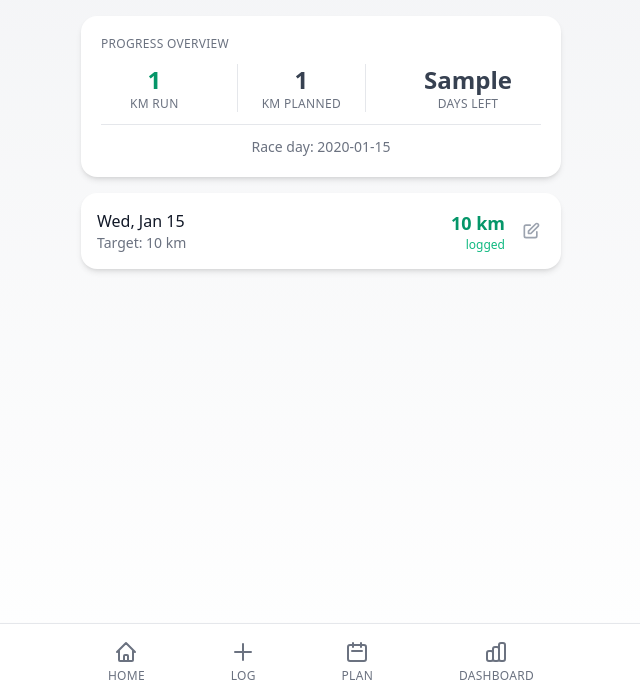
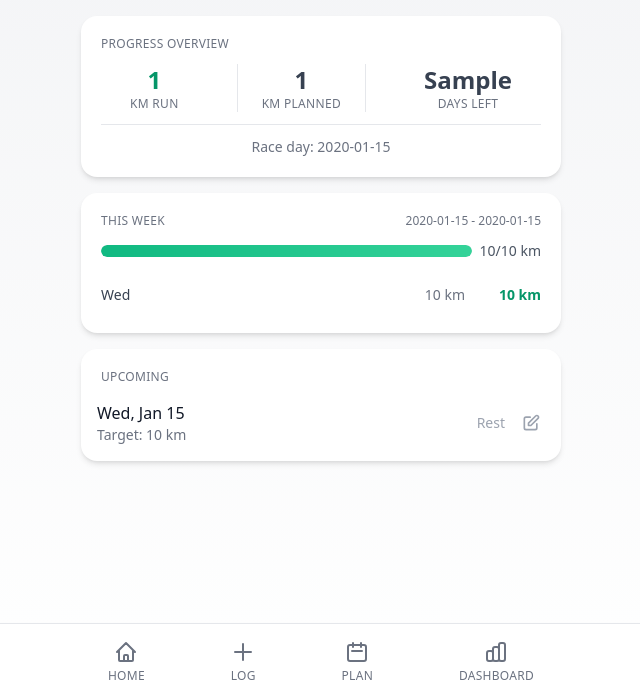
Before and after one commit to dancullum/running-log, a Flask app: template webapp/templates/plan.html in a window 1280 px wide. Shown: the part 100-800 px from the top of the page, without its empty margins (319-959 px from the left). Run offline with Flask 3, Linux system fonts and the light colour scheme; the template is opened without the code that fills it: most values are stand-ins (such as "Sample title", 1, 10 or a date in 2020); parts of the project's set-up code (start-up, migrations or seed data) failed here and were passed over; some libraries are stand-ins or nearby versions.

Commit message:
Add this week summary card to plan page
- Shows Mon-Sun breakdown with daily targets and logged distances
- Progress bar for weekly completion
- Highlights today, shows 'missed' for past unlogged days
- Future schedule shown separately below
- Also fixes multiple runs per day summing on plan page

Co-Authored-By: Claude Opus 4.5 <noreply@anthropic.com>

```diff
--- a/webapp/templates/plan.html
+++ b/webapp/templates/plan.html
@@ -28,21 +28,65 @@
     {% endif %}
 </div>
 
-<!-- Schedule List -->
+<!-- This Week Card -->
+{% if this_week %}
+<div class="bg-white rounded-2xl shadow-md p-5 mb-4">
+    <div class="flex justify-between items-center mb-3">
+        <h2 class="text-xs uppercase tracking-wide text-gray-500 font-medium">This Week</h2>
+        <span class="text-xs text-gray-500">{{ monday.strftime('%b %d') }} - {{ sunday.strftime('%b %d') }}</span>
+    </div>
+
+    <!-- Week Progress -->
+    <div class="flex items-center gap-2 mb-4">
+        <div class="flex-1 bg-gray-200 rounded-full h-3 overflow-hidden">
+            <div class="bg-gradient-to-r from-emerald-500 to-emerald-400 h-full rounded-full transition-all duration-500"
+                 style="width: {{ [(week_logged_total / week_target_total * 100) if week_target_total > 0 else 0, 100]|min }}%"></div>
+        </div>
+        <span class="text-sm font-medium text-gray-600">{{ week_logged_total|format_distance }}/{{ week_target_total|format_distance }} km</span>
+    </div>
+
+    <!-- Daily Breakdown -->
+    <ul class="divide-y divide-gray-100">
+        {% for day in this_week %}
+        <li class="py-2 flex justify-between items-center {% if day.is_today %}bg-gradient-to-r from-amber-50 to-yellow-50 -mx-5 px-5{% endif %}">
+            <div class="flex items-center gap-2">
+                <span class="text-sm font-medium text-gray-700 w-8">{{ day.date.strftime('%a') }}</span>
+                {% if day.is_today %}
+                <span class="bg-amber-400 text-amber-900 text-xs px-1.5 py-0.5 rounded font-semibold">Today</span>
+                {% endif %}
+            </div>
+            <div class="flex items-center gap-3">
+                {% if day.target == 0 %}
+                <span class="text-sm text-gray-400 italic">Rest</span>
+                {% else %}
+                <span class="text-sm text-gray-500">{{ day.target|format_distance }} km</span>
+                {% endif %}
+                {% if day.logged %}
+                <span class="text-sm font-semibold text-emerald-600 w-16 text-right">{{ day.logged|format_distance }} km</span>
+                {% elif day.is_past and day.target > 0 %}
+                <span class="text-sm text-red-400 w-16 text-right">missed</span>
+                {% elif day.target > 0 %}
+                <span class="text-sm text-gray-300 w-16 text-right">—</span>
+                {% else %}
+                <span class="w-16"></span>
+                {% endif %}
+            </div>
+        </li>
+        {% endfor %}
+    </ul>
+</div>
+{% endif %}
+
+<!-- Future Schedule -->
+{% if future_schedule %}
 <div class="bg-white rounded-2xl shadow-md overflow-hidden">
+    <h2 class="text-xs uppercase tracking-wide text-gray-500 font-medium p-5 pb-0">Upcoming</h2>
     <ul class="divide-y divide-gray-100">
-        {% for day in schedule %}
-        <li class="p-4 {% if day.is_today %}bg-gradient-to-r from-amber-50 to-yellow-50{% endif %}">
+        {% for day in future_schedule %}
+        <li class="p-4">
             <div class="flex justify-between items-center">
                 <div>
-                    <div class="flex items-center gap-2">
-                        <span class="font-medium text-gray-900">{{ day.date.strftime('%a, %b %d') }}</span>
-                        {% if day.is_today %}
-                        <span class="bg-amber-400 text-amber-900 text-xs px-2 py-0.5 rounded-full font-semibold uppercase">Today</span>
-                        {% elif day.is_past %}
-                        <span class="bg-gray-200 text-gray-600 text-xs px-2 py-0.5 rounded-full font-semibold uppercase">Past</span>
-                        {% endif %}
-                    </div>
+                    <div class="font-medium text-gray-900">{{ day.date.strftime('%a, %b %d') }}</div>
                     {% if day.target == 0 %}
                     <div class="text-sm text-gray-500 italic">Rest day</div>
                     {% else %}
@@ -51,36 +95,26 @@
                 </div>
                 <div class="flex items-center gap-3">
                     <div class="text-right">
-                        {% if day.logged %}
-                        <div class="text-lg font-semibold text-emerald-600">{{ day.logged|format_distance }} km</div>
-                        <div class="text-xs text-emerald-500">logged</div>
-                        {% elif day.is_today and day.target > 0 %}
-                        <a href="{{ url_for('runs.log') }}"
-                           class="bg-emerald-500 hover:bg-emerald-600 text-white px-3 py-1.5 rounded-lg text-sm font-medium transition">
-                            Log
-                        </a>
-                        {% elif day.target > 0 %}
+                        {% if day.target > 0 %}
                         <div class="text-lg font-semibold text-gray-400">{{ day.target|format_distance }} km</div>
-                        <div class="text-xs text-gray-400">planned</div>
                         {% else %}
                         <div class="text-gray-400 text-sm">Rest</div>
                         {% endif %}
                     </div>
-                    {% if not day.is_past %}
                     <a href="{{ url_for('main.edit_plan', plan_id=day.id) }}" class="text-gray-400 hover:text-emerald-600 p-1">
                         <svg class="w-5 h-5" fill="none" stroke="currentColor" viewBox="0 0 24 24">
                             <path stroke-linecap="round" stroke-linejoin="round" stroke-width="2" d="M11 5H6a2 2 0 00-2 2v11a2 2 0 002 2h11a2 2 0 002-2v-5m-1.414-9.414a2 2 0 112.828 2.828L11.828 15H9v-2.828l8.586-8.586z"></path>
                         </svg>
                     </a>
-                    {% endif %}
                 </div>
             </div>
         </li>
         {% endfor %}
     </ul>
 </div>
+{% endif %}
 
-{% if not schedule %}
+{% if not this_week and not future_schedule %}
 <div class="text-center py-12 text-gray-500">
     <p>No training plan loaded.</p>
 </div>
```
Also changed, not shown: webapp/routes/main.py (+59 -27 lines).
